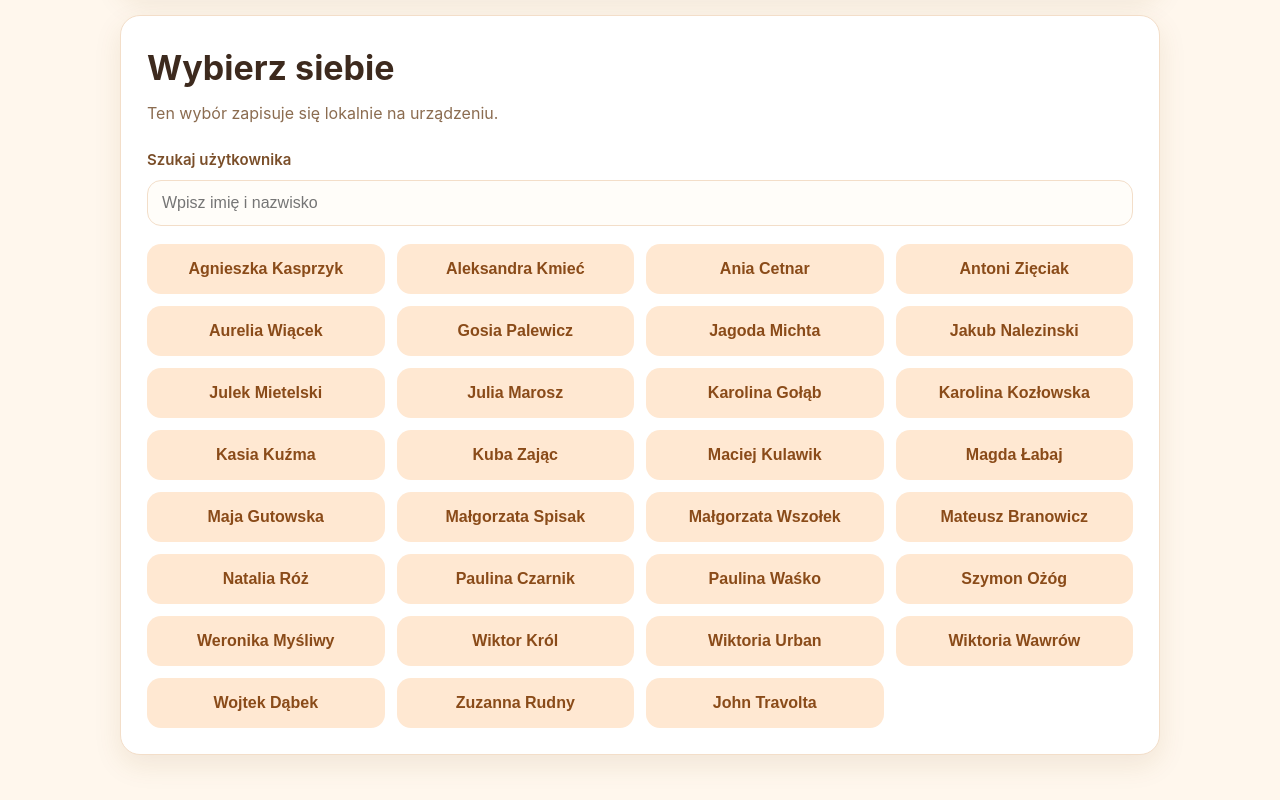
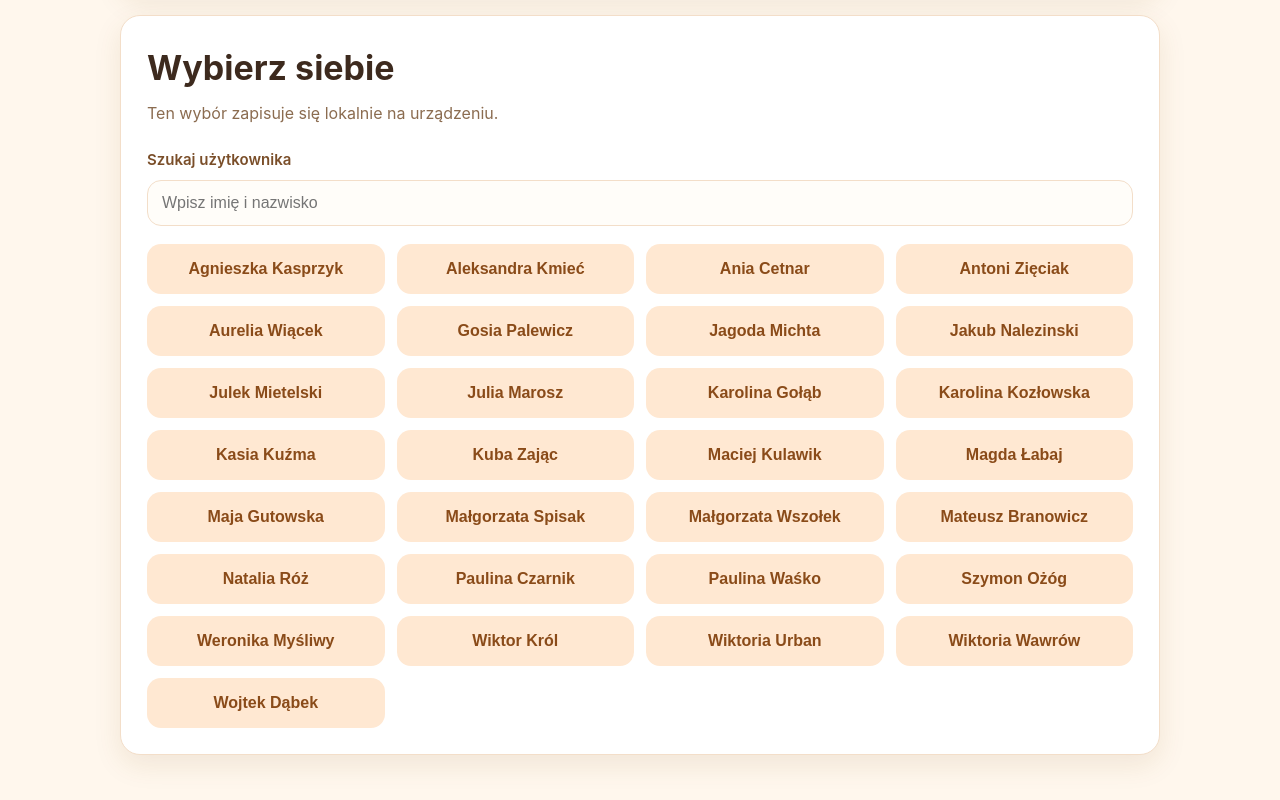
Before and after one commit to matibranow-creator/leader-journal, a React (Vite) app: page / in a window 1280 px wide. Shown: the part 358-1158 px from the top of the page. Built offline with nearby package versions, Linux system fonts and the light colour scheme.

Commit message:
JOHN  TRAVOLTA OUT

```diff
--- a/src/data/users.js
+++ b/src/data/users.js
@@ -28,6 +28,4 @@ export const USERS = [
   'Wiktoria Urban',
   'Wiktoria Wawrów',
   'Wojtek Dąbek',
-  'Zuzanna Rudny',
-  'John Travolta',
 ];
```
